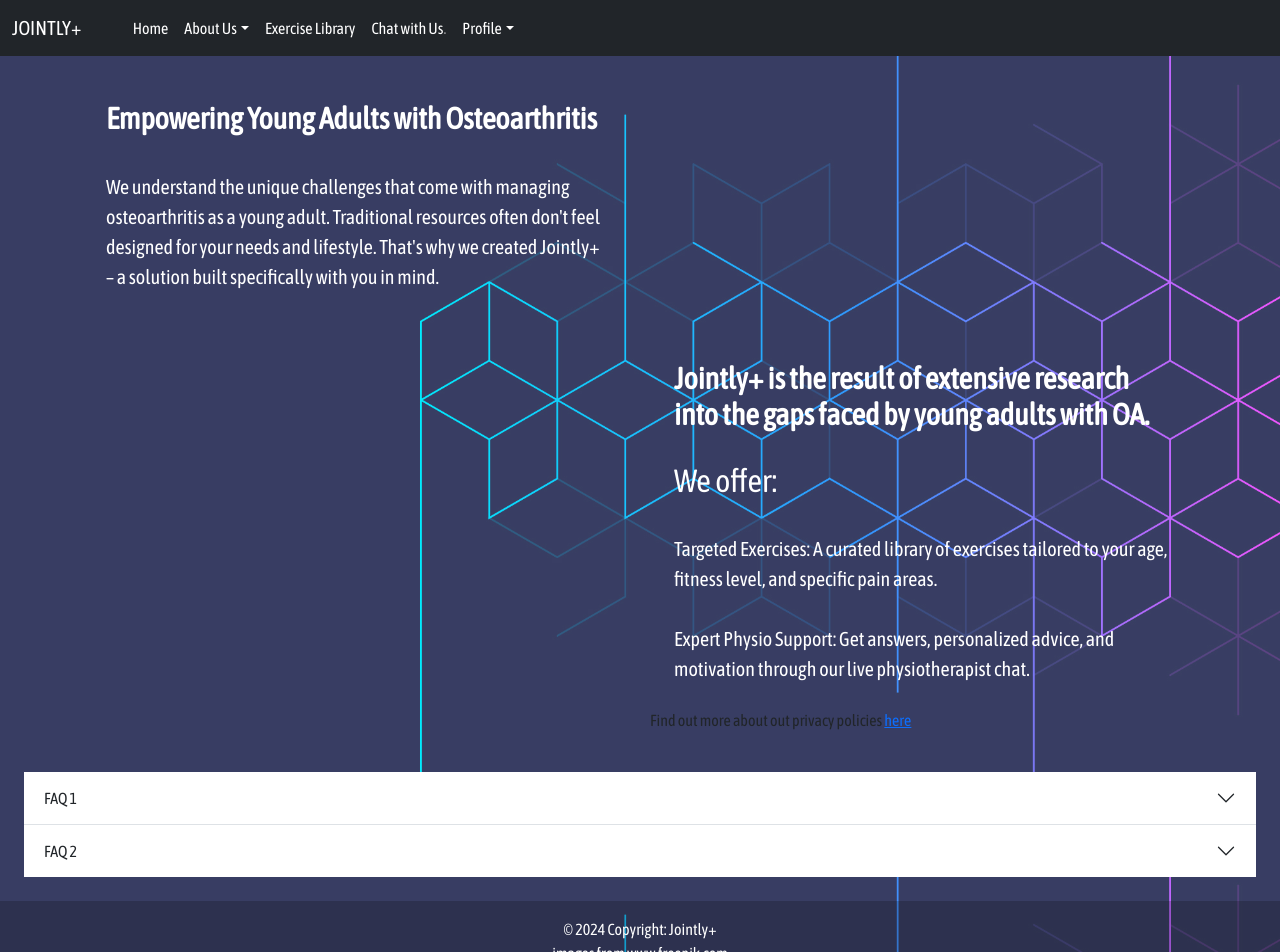
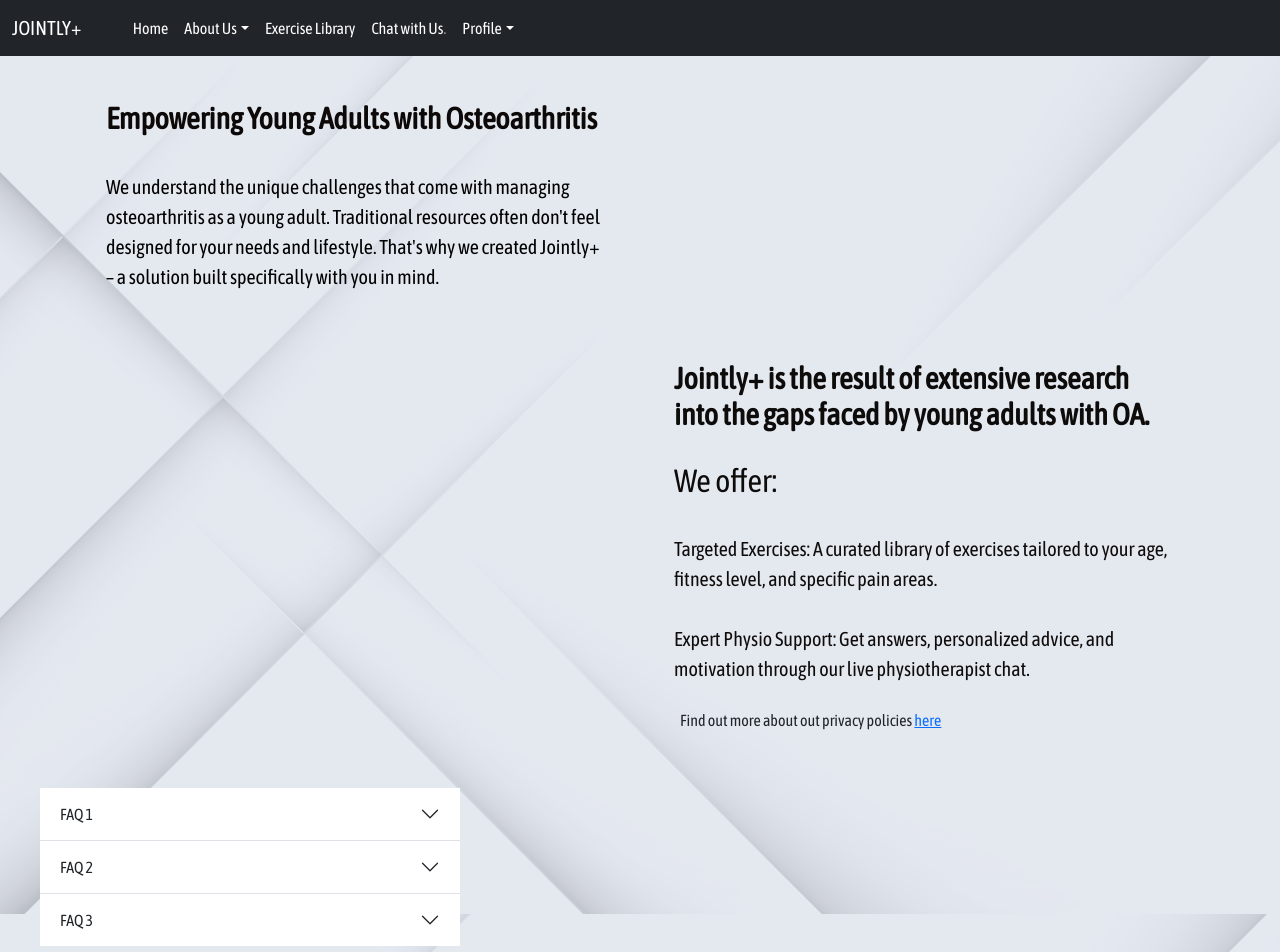
Before and after one commit to suue99/project, a React (Create React App) app: page /Faq in a window 1280 px wide. Shown: the top 952 px of the page. Built offline with nearby package versions, Linux system fonts and the light colour scheme.

Commit message:
bg image changed

```diff
--- a/src/App.css
+++ b/src/App.css
@@ -27,8 +27,7 @@
 body {
     margin: 0;
     padding: 0;
-    background-image: url('./Images/nu-back.jpg');
-    background-color: purple;
+    background-image: url('./Images/—Pngtree—simple\ white\ flat\ vectors\ with_1353885.png');
     background-size: cover;
     background-repeat: no-repeat;
     background-attachment: fixed;
@@ -72,8 +71,14 @@ body {
 
   }
 
+  .accordion{
+    padding: 40px;
+    width: 500px;
+    align-self: center;
+  }
+
   .empower{
-    color: white;
+    color: rgb(14, 9, 9);
       margin-top: 40px;
       padding: 4px;
       margin-left: 20px;
@@ -90,7 +95,7 @@ body {
   }
 
   .paragraph-faq{
-    color: white;
+    color: black;
     font-size: 20px;
 
   }
@@ -102,14 +107,14 @@ body {
   }
 
   .heading-two{
-    color: white;
+    color: rgb(14, 11, 11);
     font-size: 30px;
     font-weight: 600 ;
 
   }
 
   .targeted {
-    color: white;
+    color: rgb(15, 12, 12);
     margin-top: -30px;
     font-size: 20px;
   }
@@ -120,13 +125,13 @@ body {
   /*Homepage styling*/
   .hi{
     font-size: 25px;
-    color: rgb(245, 234, 83);
+    color: rgb(218, 83, 245);
     text-align: left;
     font-family:Cursive-light;
   }
 
   .jointly-text{
-    color: white;
+    color: black;
     font-size: 40px;
     font-family:  Bricolage;
     margin-top: 50px;
@@ -142,7 +147,7 @@ body {
     font-family:Bricolage;
     font-size: 15px;
     margin-top: 60px;
-    color: white;
+    color: rgb(41, 95, 211);
 
   }
 
@@ -199,10 +204,10 @@ body {
     margin-top: 70px;
   }
 
-.empty{
+  .empty{
 
-  height: 120px;
-}
+    height: 80px;
+  }
 
 
 
@@ -218,13 +223,14 @@ body {
 
     .expert {
       border: 1px solid rgb(87, 127, 150);
-      background-color: rgb(62, 129, 168);
+      background-color: rgb(14, 105, 121);
       border-radius: 5px;
       box-shadow: 0 2px 5px rgba(0, 0, 0, 0.1);
       align-items: center;
       text-align: center;
       padding: 0px;
-      height: 450px;
+      height: 500px;
+      color: black;
 
 
     }
@@ -236,21 +242,20 @@ body {
     }
 
 
-
   .always{
     border: 1px solid rgb(87, 127, 150);
-      background-color: rgb(62, 129, 168);
+      background-color: rgb(14, 105, 121);
       border-radius: 5px;
       box-shadow: 0 2px 5px rgba(0, 0, 0, 0.1);
       align-items: center;
       text-align: center;
       padding: 0px;
-      height: 450px;
+      height: 500px;
+      color: black;
+       }
 
 
-  }
-
-  .always img {
+    .always img {
     width: 100%;
     height: 300px;
   }
@@ -259,15 +264,28 @@ body {
 
   .perfect{
     border: 1px solid rgb(62, 129, 168);;
-    background-color: rgb(62, 129, 168);
+    background-color: rgb(14, 105, 121);
     border-radius: 5px;
     box-shadow: 0 2px 5px rgba(0, 0, 0, 0.1);
     align-items: center;
     text-align: center;
     padding: 0px;
-    height: 450px;
+    height: 500px;
+    color: black;
 
+  }
 
+  .link-1{
+    text-decoration: none;
+    color: rgb(30, 219, 13);
+    margin-top: 20px;
+    font-family: Bricolage;
+    font-size: 20px;
+
+  }
+
+  .link-1:hover{
+  color: black;
   }
 
   .perfect img {
@@ -278,20 +296,27 @@ body {
   }
 
 
-  .icon{
-    color: rgb(227, 227, 241);
-
-  }
-
   .para-one{
     text-align: center;
     padding: 30px;
   }
 
-.h-1{
+ .h-1{
    text-align: center;
    margin-top: 10px;
 }
+
+  /*policy page*/
+  .policy-text{
+  padding: 30px;
+  }
+
+  .privacy{
+    padding: 30px;
+    color: rgb(61, 160, 247);
+
+}
+
 
 
 
@@ -367,7 +392,7 @@ body {
 
       .privacy{
         padding: 30px;
-        color: aliceblue;
+        color: rgb(61, 160, 247);
 
       }
 
--- a/src/Components/AboutPage/Faq.js
+++ b/src/Components/AboutPage/Faq.js
@@ -32,14 +32,14 @@ function Faq () {
                 Expert Physio Support: Get answers, personalized advice, and motivation through our live physiotherapist chat.
             </section>
 
-            <span>
+            <span className="policy-text">
               Find out more about out privacy policies <Link to = '/Policy'> here </Link>
             </span>
 
         </span>
         </Container>
 
-        <Accordion className="mt-3 p-4 " flush>
+        <Accordion className=" accordion mt-3 " flush>
           <Accordion.Item eventKey="0">
             <Accordion.Header>FAQ 1</Accordion.Header>
             <Accordion.Body>
@@ -64,6 +64,18 @@ function Faq () {
               culpa qui officia deserunt mollit anim id est laborum.
             </Accordion.Body>
           </Accordion.Item>
+          <Accordion.Item eventKey="1">
+            <Accordion.Header>FAQ 3</Accordion.Header>
+            <Accordion.Body>
+              Lorem ipsum dolor sit amet, consectetur adipiscing elit, sed do
+              eiusmod tempor incididunt ut labore et dolore magna aliqua. Ut enim ad
+              minim veniam, quis nostrud exercitation ullamco laboris nisi ut
+              aliquip ex ea commodo consequat. Duis aute irure dolor in
+              reprehenderit in voluptate velit esse cillum dolore eu fugiat nulla
+              pariatur. Excepteur sint occaecat cupidatat non proident, sunt in
+              culpa qui officia deserunt mollit anim id est laborum.
+            </Accordion.Body>
+          </Accordion.Item>
         </Accordion>
 
         </div>
--- a/src/Components/ChatPage/chat.css
+++ b/src/Components/ChatPage/chat.css
@@ -1,8 +1,10 @@
 
 
 .chat-container {
+
     width: 370px;
-    margin: 20px auto;
+    margin:80px auto;
+
     padding: 20px;
     background-color: hwb(177 62% 9%);
     border: 1px solid #9ee9e5;
@@ -22,6 +24,7 @@
 }
 .chat-container ul {
     list-style-type: none;
+    margin-top: 30px;
     padding: 0;
     height: 350px;
     overflow-y: auto;
--- a/src/Components/Hompage/Footer.js
+++ b/src/Components/Hompage/Footer.js
@@ -5,7 +5,7 @@ import {
 
  function Footer() {
   return (
-    <MDBFooter className='text-center text-white' style={{ background: 'transparent'}}>
+    <MDBFooter className='text-center text-white' style={{ background: 'black'}}>
 
       <div className='text-center text-white p-3' style={{ backgroundColor: 'rgba(0, 0, 0, 0.2)' }}>
         © 2024 Copyright:  Jointly+ <br/>
--- a/src/Components/Hompage/Home.js
+++ b/src/Components/Hompage/Home.js
@@ -90,6 +90,7 @@ function Home() {
             <h1 className="h-1">Expert Guidance</h1>
             <p className="para-one">
             Connect with experienced physiotherapists for tailored advice and treatment plans.
+            <h3 className="link-1"> <Link to = '/chat' className="link-1">Chat with a Physio</Link></h3>
             </p>
         </div>
         </span>
@@ -97,12 +98,15 @@ function Home() {
         <span className="perfect">
         <div>
             <img src={exImage} alt="Your Perfect Plan" />
-            <h1 className="h-1">Expert Guidance</h1>
+            <h1 className="h-1">Your Perfect Plan</h1>
             <p className="para-one">
             Discover exercises tailored
                     specifically to your condition
                     and goals
+            <h3 className="link-1" > <Link to = '/list' className="link-1">Access our exercise library </Link></h3>
             </p>
+
+
         </div>
         </span>
 
--- a/src/Components/Hompage/Slider.js
+++ b/src/Components/Hompage/Slider.js
@@ -2,7 +2,7 @@ import React, { useState } from "react";
 import '../Hompage/slider.css';
 
 function Slider () {
-    const [emoji, setEmoji] = useState('&#128528'); // Initial emoji
+    const [emoji, setEmoji] = useState('&#128528');
 
     const emojis = ['&#128513', '&#128516', '&#128528', '&#128534', '&#128557'];
 
--- a/src/Components/Hompage/slider.css
+++ b/src/Components/Hompage/slider.css
@@ -6,7 +6,7 @@
   justify-content: space-evenly;
   width: 300px;
   height: 400px;
-  background-color: rgb(33, 85, 46);
+  background-color: rgb(92, 34, 94);
   border-radius: 10px;
 
 }
```
Also changed, not shown: src/Images/—Pngtree—simple white flat vectors with_1353885.png (added).
